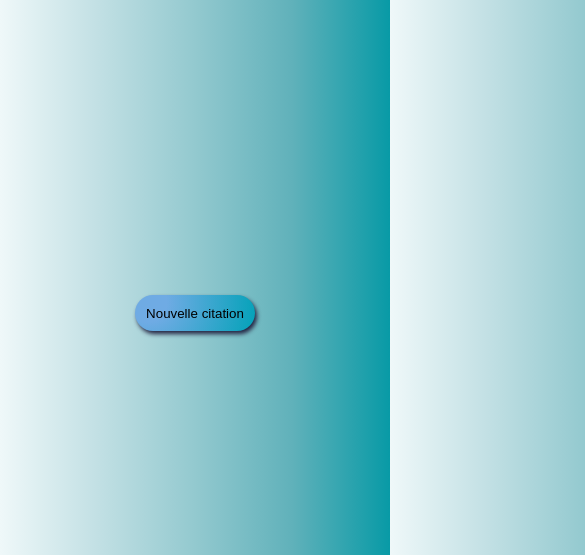
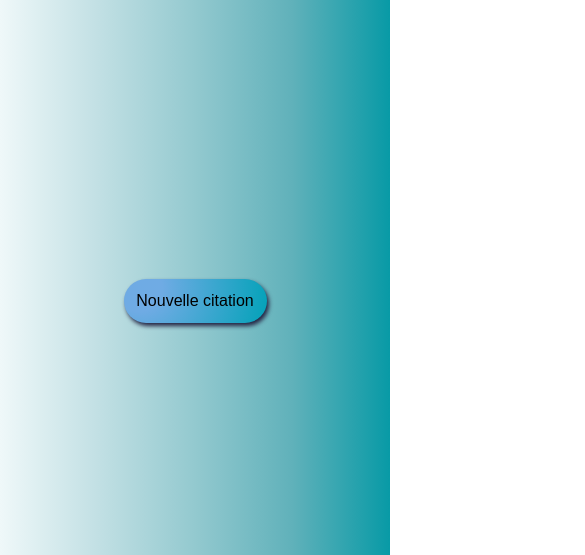
Before and after one commit to Ange0608/Projet-JS, a plain HTML site: page projet js/generator.html in a window 390 px wide. Shown: the part 289-844 px from the top of the page, 585 px wide, since content can reach past the window. Drawn offline with Linux system fonts and the light colour scheme; a web font is replaced by a local one.

Commit message:
maj-ordre-filter

```diff
--- a/projet js/generator.html
+++ b/projet js/generator.html
@@ -1,15 +1,12 @@
 <!DOCTYPE html>
 <html>
-
 <head>
   <meta charset="UTF-8">
+  <meta name="viewport" content="width=device-width, initial-scale=1">
   <title>Quotes Generator</title>
-</head>
-
+ </head>
 
 <body>
-
-
   <h1>Citations du monde</h1>
   <div class="citations">
     <p id="quote"></p>
@@ -18,5 +15,4 @@
   <link rel="stylesheet" href="generatorstyle.css" />
   <script src="generator.js"></script>
 </body>
-
 </html>
--- a/projet js/generatorstyle.css
+++ b/projet js/generatorstyle.css
@@ -3,48 +3,56 @@
 @import url(https://fonts.bunny.net/css?family=alice:400|dm-sans:400,400i,500,500i,700,700i|fasthand:400|montserrat:100,100i,200,300,400,500,600,700,800,900|source-serif-pro:400);
 
 body {
+ background-image: linear-gradient(to right, #eff8f9, #c2e0e4, #93c9cf, #60b1ba, #089aa6);
+ font-family: 'Alice', sans-serif;
+}
 
-    background-image: linear-gradient(to right, #eff8f9, #c2e0e4, #93c9cf, #60b1ba, #089aa6);
-
-
-}
 h1 {
  color: rgb(3, 37, 53);
  text-align: center;
  padding-top: 1em;
  padding-bottom:2em;
-    font-family: 'Alice', sans-serif;
-    font-size: 3em;
-
+ font-size: 5vw;
 }
 
 button {
  font-family: 'Alice', sans-serif;
  display: flex;
  margin: auto;
-    background-image: radial-gradient( circle farthest-corner at 10% 20%,  rgb(111, 171, 228) 17.8%, rgb(2, 162, 184) 100.2% );
+ background-image: radial-gradient( circle farthest-corner at 10% 20%, rgb(111, 171, 228) 17.8%, rgb(2, 162, 184) 100.2% );
  border:none;
  border-radius: 2em;
  padding: 0.8em;
  cursor:pointer;
  border: none;
  box-shadow: 2px 3px 4px rgb(36, 36, 67);
+ font-size: 2vw;
 }
 
 #quote {
  color: rgb(10, 10, 10);
  font-family: 'Fasthand', display;
-    font-size:3em;
+ font-size:3vw;
  display:block;
  padding-left:3em;
  padding-bottom:2em;
  cursor: pointer;
-
-
 }
 
 .citations {
  height: 250px;
-    width: 1080px;
+ width: 100%;
  margin: auto;
 }
+
+@media screen and (max-width: 600px) {
+ h1 {
+   font-size: 3em;
+ }
+ button {
+   font-size: 1em;
+ }
+ #quote {
+   font-size:2em;
+ }
+}
```
Lines whose indentation alone changed are shown as unchanged.
